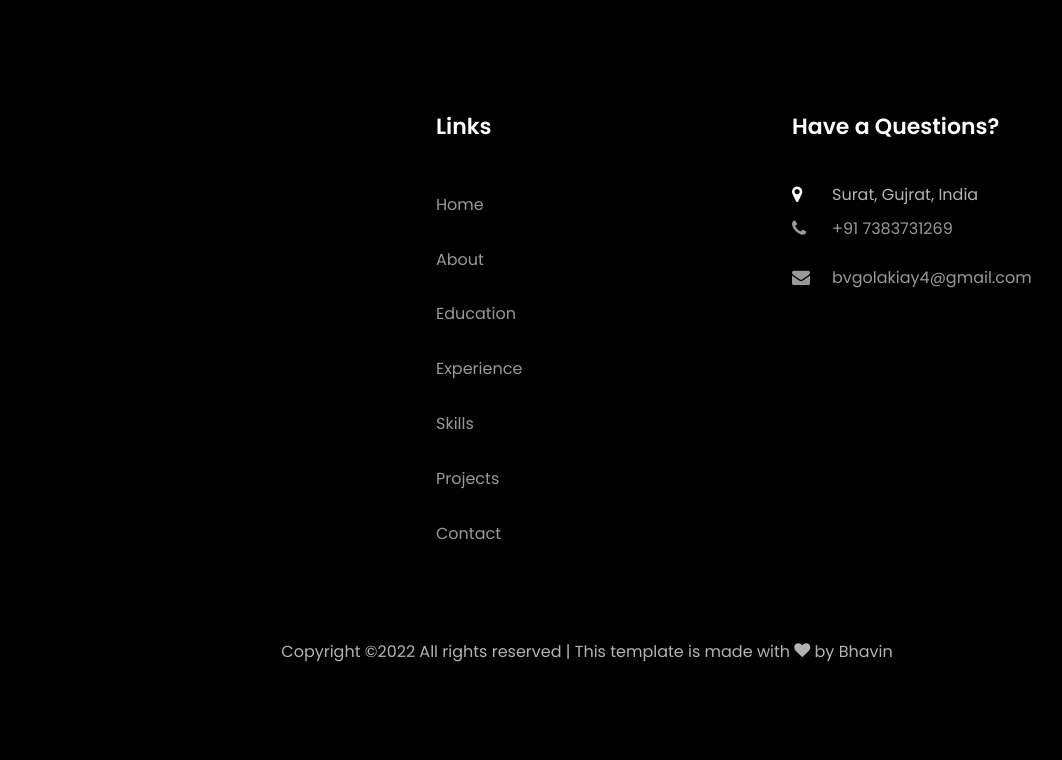
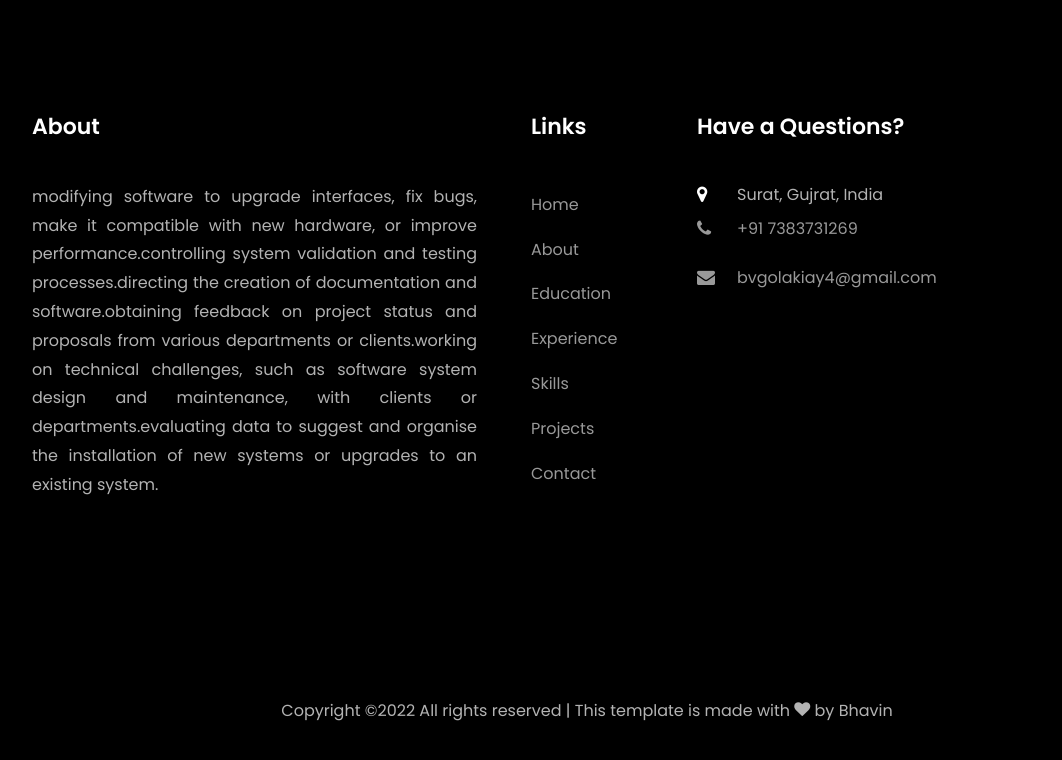
Before and after one commit to BhavinGolakiya/BhavinGolakiya.github.io, a plain HTML site: page index.html in a window 1280 px wide. Shown: the part 10383-11143 px from the top of the page, without its empty margins (53-1115 px from the left). Drawn offline with Linux system fonts and the light colour scheme; files whose address does not match are found by name.

Commit message:
Add files via upload
update code

```diff
--- a/index.html
+++ b/index.html
@@ -1028,25 +1028,31 @@
             <div class="row mb-5">
                <div class="col-md">
                   <div class="ftco-footer-widget mb-4">
-                     <h2 class="ftco-heading-2"></h2>
+                     <h2 class="ftco-heading-2">About</h2>
+                     <p style="text-align: justify;">modifying software to upgrade interfaces, fix bugs, make it compatible with new hardware, or improve performance.controlling system validation and testing processes.directing the creation of documentation and software.obtaining feedback on project status and proposals from various departments or clients.working on technical challenges, such as software system design and maintenance, with clients or departments.evaluating data to suggest and organise the installation of new systems or upgrades to an existing system.</p>
                      <ul class="ftco-footer-social list-unstyled float-md-left float-lft mt-5">
-                        <li class="ftco-animate"><a href="#"><span class="icon-twitter"></span></a></li>
-                        <li class="ftco-animate"><a href="#"><span class="icon-facebook"></span></a></li>
-                        <li class="ftco-animate"><a href="#"><span class="icon-instagram"></span></a></li>
+                        <li class="ftco-animate"><a href="https://twitter.com/BhavinGolakiya3?t=i6Hrk3EQe2Gc_fxvLlJmNg&s=08"><span class="icon-twitter"></span></a></li>
+                        <li class="ftco-animate"><a href="https://www.linkedin.com/in/bhavin-golakiya/"><span class="icon-linkedin"></span></a></li>
+                        <li class="ftco-animate"><a href="https://github.com/BhavinGolakiya"><span class="icon-github"></span></a></li>
+                        <li class="ftco-animate"><a href="https://www.facebook.com/bhavin.patel.5832343"><span class="icon-facebook"></span></a></li>
+                        <li class="ftco-animate"><a href="https://join.skype.com/invite/U3zqaAhLepVA"><span class="icon-skype"></span></a></li>
+                        <li class="ftco-animate"><a href="https://www.instagram.com/me_golakiya78/"><span class="icon-instagram"></span></a></li>
+
+
                      </ul>
                   </div>
                </div>
-               <div class="col-md">
+               <div class="col-md-2">
                   <div class="ftco-footer-widget mb-4 ml-md-4">
                      <h2 class="ftco-heading-2">Links</h2>
                       <ul class="navbar-nav nav ml-auto">
-			                  <li class="nav-item"><a href="#home-section" class="nav-link"><span>Home</span></a></li>
-			                  <li class="nav-item"><a href="#about-section" class="nav-link"><span>About</span></a></li>
-			                  <li class="nav-item"><a href="#resume-section" class="nav-link"><span>Education</span></a></li>
-                           <li class="nav-item"><a href="#blog-section" class="nav-link"><span>Experience</span></a></li>
-			                  <li class="nav-item"><a href="#skills-section" class="nav-link"><span>Skills</span></a></li>
-			                  <li class="nav-item"><a href="#projects-section" class="nav-link"><span>Projects</span></a></li>
-			                  <li class="nav-item"><a href="#contact-section" class="nav-link"><span>Contact</span></a></li>
+			                  <li class="nav-item" style="margin-bottom: 0px;"><a href="#home-section" class="nav-link"><span>Home</span></a></li>
+			                  <li class="nav-item" style="margin-bottom: 0px;"><a href="#about-section" class="nav-link"><span>About</span></a></li>
+			                  <li class="nav-item" style="margin-bottom: 0px;"><a href="#resume-section" class="nav-link"><span>Education</span></a></li>
+                           <li class="nav-item" style="margin-bottom: 0px;"><a href="#blog-section" class="nav-link"><span>Experience</span></a></li>
+			                  <li class="nav-item" style="margin-bottom: 0px;"><a href="#skills-section" class="nav-link"><span>Skills</span></a></li>
+			                  <li class="nav-item" style="margin-bottom: 0px;"><a href="#projects-section" class="nav-link"><span>Projects</span></a></li>
+			                  <li class="nav-item" style="margin-bottom: 0px;"><a href="#contact-section" class="nav-link"><span>Contact</span></a></li>
                </ul>
                   </div>
                </div>
```
